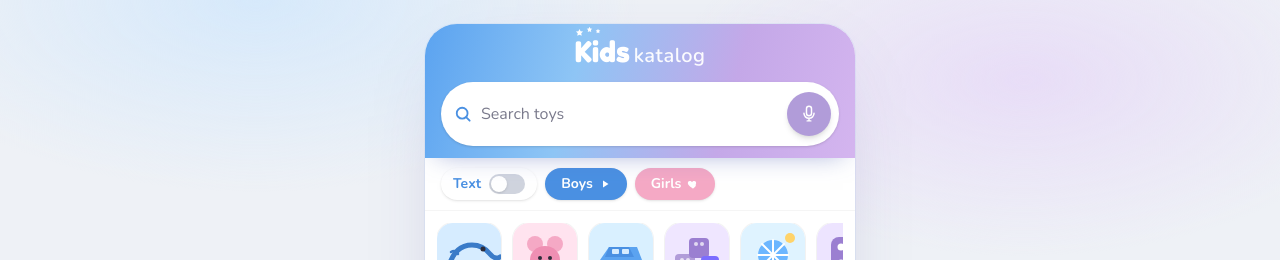
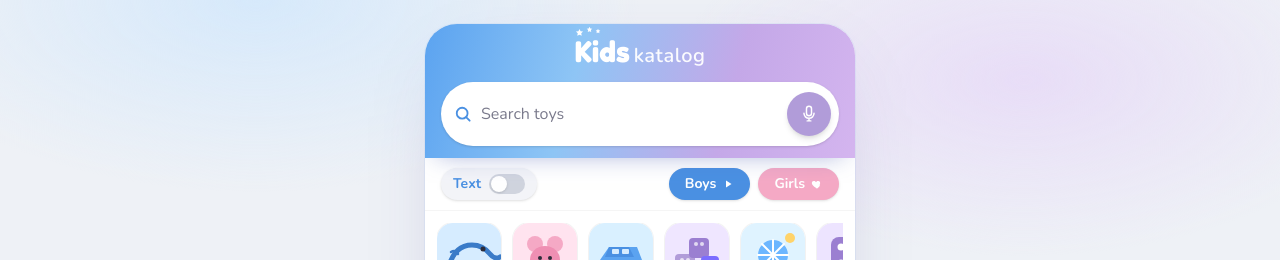
Before and after one commit to chastonbaggett-maker/kidskatalog, a Next.js app: page /shop in a window 1280 px wide. Shown: the top 260 px of the page. Built offline with nearby package versions, Linux system fonts and the light colour scheme.

Commit message:
Align Boys and Girls filters to the right

```diff
--- a/src/components/FilterRow.tsx
+++ b/src/components/FilterRow.tsx
@@ -16,11 +16,11 @@ export function FilterRow({
   onShowTextChange,
 }: Props) {
   return (
-    <div className="flex gap-2 overflow-x-auto px-4 py-2.5 scrollbar-none">
+    <div className="flex items-center gap-2 px-4 py-2.5">
       <button
         type="button"
         onClick={() => onShowTextChange(!showText)}
-        className="flex shrink-0 items-center gap-2 rounded-full bg-white px-3 py-1.5 text-sm font-bold text-[var(--blue)] shadow-sm"
+        className="flex shrink-0 items-center gap-2 rounded-full bg-[#f3f4f8] px-3 py-1.5 text-sm font-bold text-[var(--blue)] shadow-sm"
       >
         Text
         <span
@@ -36,6 +36,7 @@ export function FilterRow({
         </span>
       </button>
 
+      <div className="ml-auto flex shrink-0 items-center gap-2">
         <button
           type="button"
           onClick={() =>
@@ -66,6 +67,7 @@ export function FilterRow({
           <HeartIcon />
         </button>
       </div>
+    </div>
   );
 }
 
```
Lines whose indentation alone changed are shown as unchanged.
